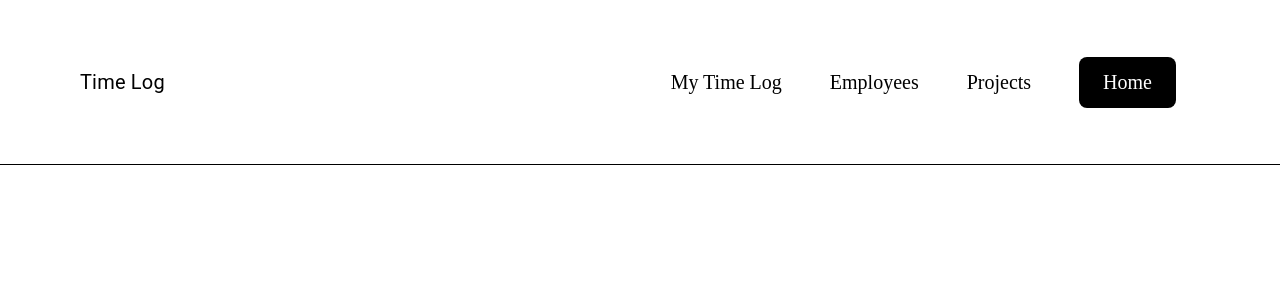
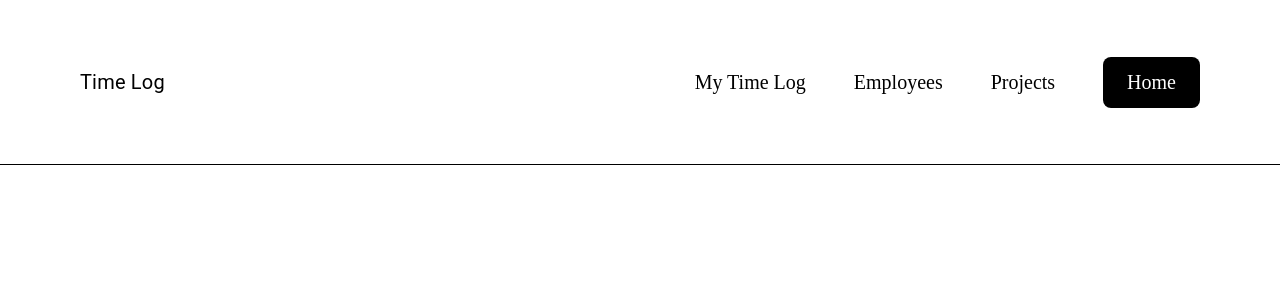
Before and after one commit to jule95/timelog, a React (Vite) app: page / in a window 1280 px wide. Shown: the top 300 px of the page. Built offline with nearby package versions, Linux system fonts and the light colour scheme.

Commit message:
* Fix for Navbar component.

```diff
--- a/src/components/Navbar/Navbar.scss
+++ b/src/components/Navbar/Navbar.scss
@@ -17,7 +17,7 @@
   &__toolbar-button {
     color: black;
     font-size: 20px;
-    margin: 14px 24px !important;
+    margin: 14px 0 14px 48px !important;
     text-transform: none;
 
     &:hover {
```
